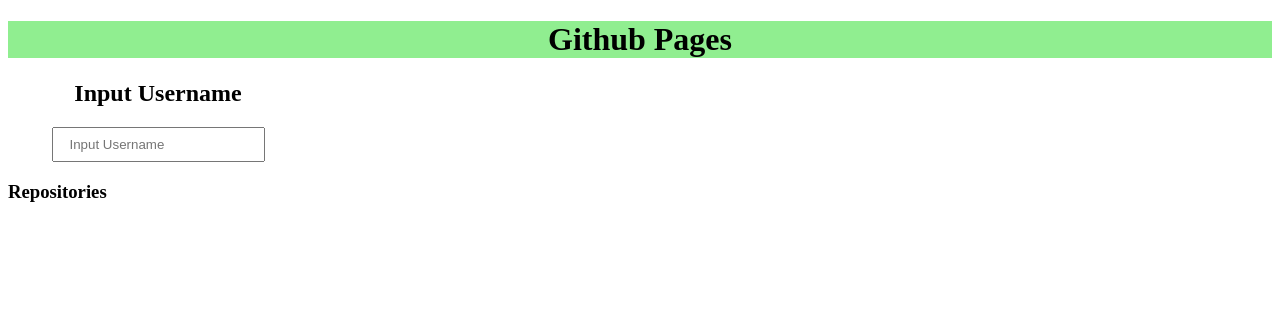
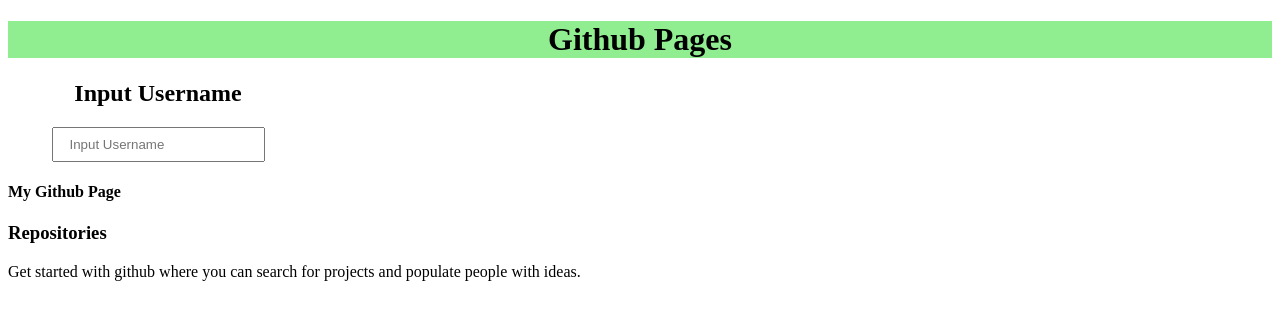
Before and after one commit to judyrop/githubapp-ip, an Angular app in the folder GithubWeb/: page / in a window 1280 px wide. Shown: the top 320 px of the page. Built offline with nearby package versions, Linux system fonts and the light colour scheme.

Commit message:
added functionalities inside the code

```diff
--- a/GithubWeb/src/app/github.ts
+++ b/GithubWeb/src/app/github.ts
@@ -1,2 +1,3 @@
 export class Github {
+
 }
--- a/GithubWeb/src/app/github/github.component.html
+++ b/GithubWeb/src/app/github/github.component.html
@@ -1,12 +1,13 @@
 <h1>Github Pages</h1>
 
 <app-search></app-search>
+<h4>My Github Page</h4>
 <div class="row">
-    <div class="col-md-5">
+    <div class="col-md-4">
 
     </div>
     <div class="col-md-6">
         <h3>Repositories</h3>
-
+        <p>Get started with github where you can search for projects and populate people with ideas.</p>
     </div>
 </div>
--- a/GithubWeb/src/app/github/github.component.ts
+++ b/GithubWeb/src/app/github/github.component.ts
@@ -1,4 +1,5 @@
 import { Component, OnInit } from '@angular/core';
+import { Github } from '../github';
 
 @Component({
   selector: 'app-github',
```
Also changed, not shown: GithubWeb/src/app/profile-service/profile.service.ts (added, +10 -0 lines), 1 other file (tests, documents, lock files or other folders).
